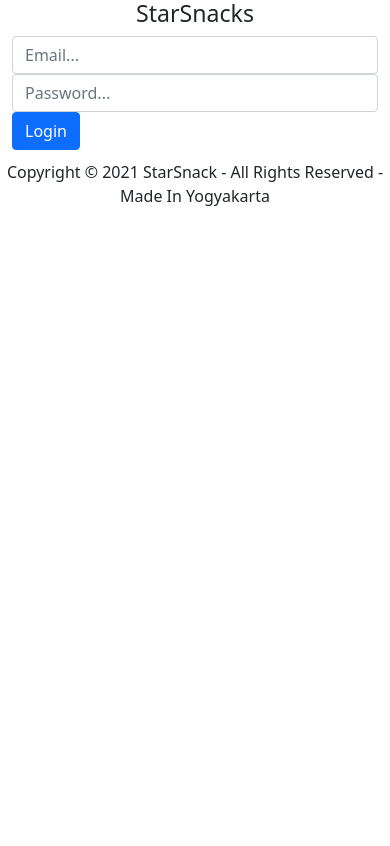
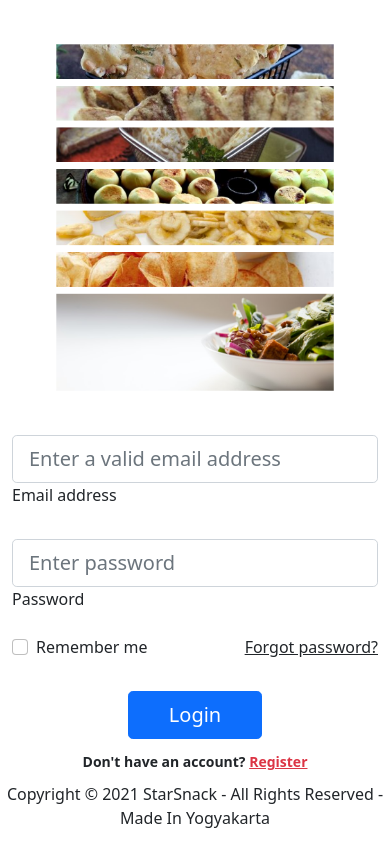
Before and after one commit to arialza00/fp-pwl, a PHP site: page /login.php in a window 390 px wide. Before the commit the page ends 206 px from the top, so only its background shows below. Run offline with PHP 8.4, Linux system fonts and the light colour scheme.

Commit message:
Tambah Login, Order

```diff
--- /dev/null
+++ b/admin/index.php
@@ -0,0 +1 @@
+<?php include("partial/header.php")?>
--- a/index.php
+++ b/index.php
@@ -1,5 +1,5 @@
-<?php include("partial/header.php")?>
-<div class="p-5 mb-4 bg-light rounded-3" style="background: url(/img/assets/background.jpeg) no-repeat center; background-size: cover; height: 600px;background-blend-mode: darken;">
+<?php include("partial/header.php"); include("env.php")?>
+<div class="p-5 mb-4 bg-light rounded-3" style="background:rgba(0, 0, 0, 1) url(/img/assets/background.jpeg) no-repeat center; background-size: cover; height: 600px;background-blend-mode: darken;">
   <div class="container text-center center-block">
     <h1 class="display-5 fw-bold mt-5 mb-5">Enjoy Your Favorite Snack<br>With Fast and Easy Delivery<br>With StarSnacks</h1>
     <p class="col fs-4 md-12">Find Your Favorite Snack</p>
--- a/login.php
+++ b/login.php
@@ -7,16 +7,62 @@
     <link href="css/bootstrap.min.css" rel="stylesheet" integrity="sha384-1BmE4kWBq78iYhFldvKuhfTAU6auU8tT94WrHftjDbrCEXSU1oBoqyl2QvZ6jIW3" crossorigin="anonymous">
     <link rel="stylesheet" href="css/style.css">
     <title>Login</title>
+    <style>
+        .divider:after,
+        .divider:before {
+          content: "";
+          flex: 1;
+          height: 1px;
+          background: #eee;
+        }
+        .h-custom {
+          height: calc(100% - 73px);
+        }
+        @media (max-width: 450px) {
+          .h-custom {
+            height: 100%;
+          }
+        }
+      </style>
 </head>
 <body>
     <div class="container">
-        <div class="row">
-            <h3 class="text-center">StarSnacks</h3>
-            <div class="col-sm-5 justify-content-center">
-                <input type="text" class="form-control rounded" placeholder="Email...">
-                <input type="text" class="form-control rounded" placeholder="Password...">
-                <button class="btn btn-primary" type="button">Login</button>
-            </div>
+        <div class="row d-flex justify-content-center align-items-center h-100">
+          <div class=" col-lg-6 col-xl-6 my-lg-5 py-lg-5">
+            <img src="img/assets/download.png" class="img-fluid text-center" alt="">
+          </div>
+          <div class="col-md-8 col-lg-6 col-xl-5 offset-xl-1 my-lg-5 py-lg-5">
+            <form>
+              <!-- Email input -->
+              <div class="form-outline mb-4">
+                <input type="email" id="form3Example3" class="form-control form-control-lg" placeholder="Enter a valid email address">
+                <label class="form-label" for="form3Example3">Email address</label>
+              </div>
+
+              <!-- Password input -->
+              <div class="form-outline mb-3">
+                <input type="password" id="form3Example4" class="form-control form-control-lg" placeholder="Enter password">
+                <label class="form-label" for="form3Example4">Password</label>
+              </div>
+
+              <div class="d-flex justify-content-between align-items-center">
+                <!-- Checkbox -->
+                <div class="form-check mb-0">
+                  <input class="form-check-input me-2" type="checkbox" value="" id="form2Example3">
+                  <label class="form-check-label" for="form2Example3">
+                    Remember me
+                  </label>
+                </div>
+                <a href="#!" class="text-body">Forgot password?</a>
+              </div>
+
+              <div class="text-center text-lg-start mt-4 pt-2">
+                <button type="button" class="btn btn-primary btn-lg" style="padding-left: 2.5rem; padding-right: 2.5rem;">Login</button>
+                <p class="small fw-bold mt-2 pt-1 mb-0">Don't have an account? <a href="#!" class="link-danger">Register</a></p>
+              </div>
+
+            </form>
+          </div>
         </div>
-    </div>
+      </div>
 <?php include("partial/footer.php")?>
```
Also changed, not shown: env.php (added, +14 -0 lines), order.php (added, +78 -0 lines), product.php (+9 -9 lines).
